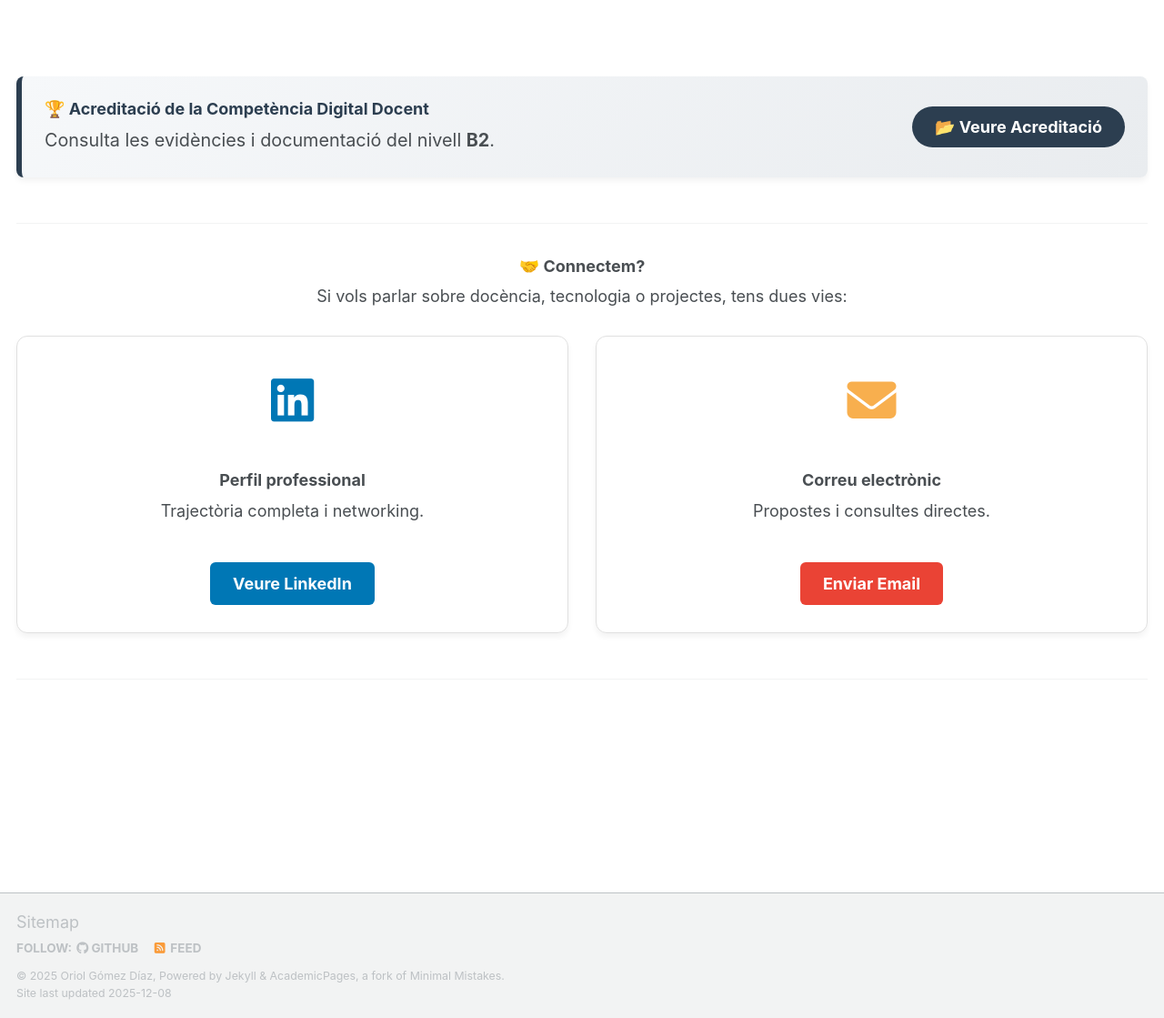
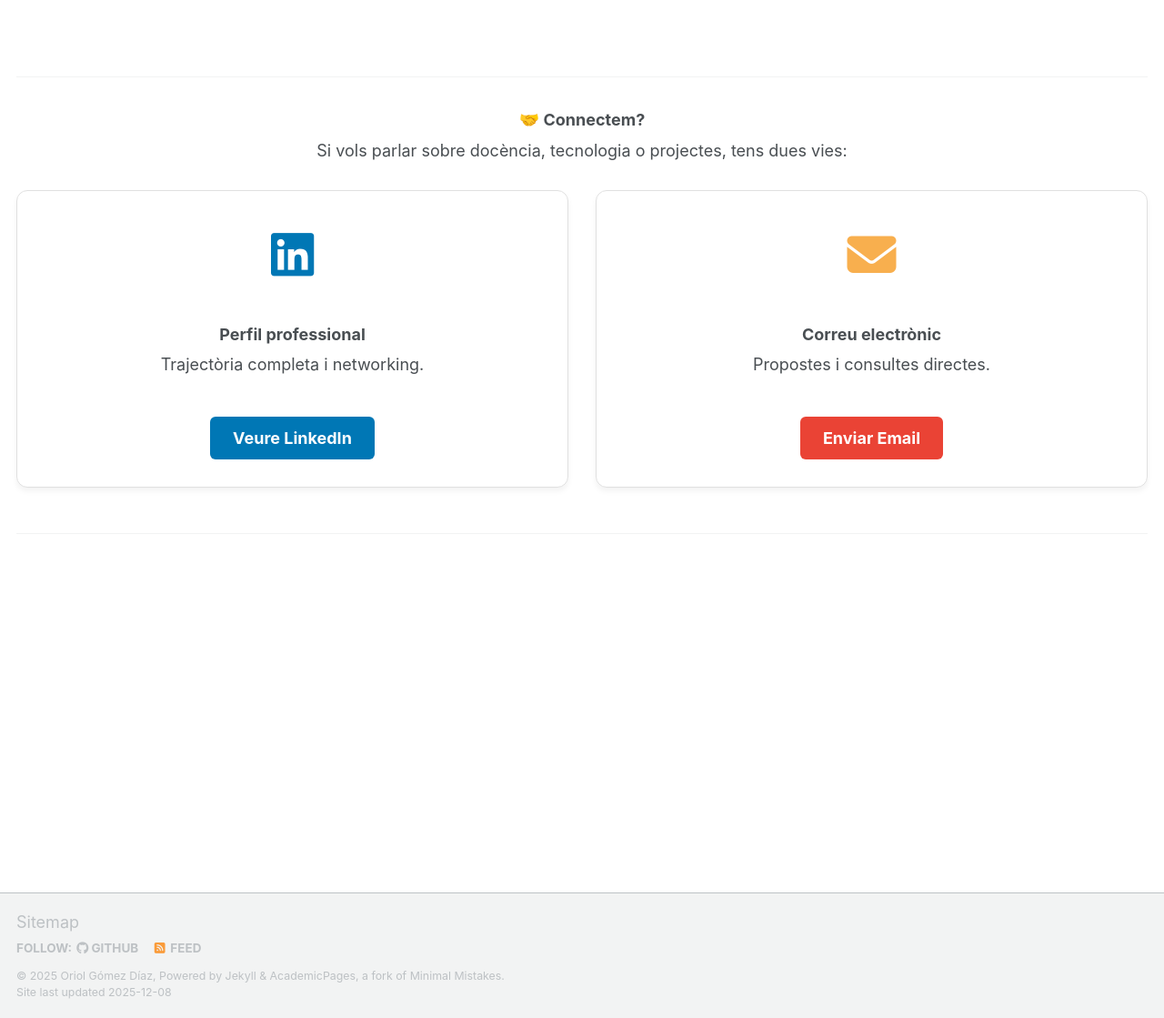
Before and after one commit to oriolgomezdiaz/oriolgomezdiaz.github.io, a Jekyll site: the page built from _pages/Altres/contacte.md, in a window 1280 px wide and 1358 px high. Shown: the part 239-1358 px from the top of the window at 91% size. Built offline with Jekyll 4.4.1, drawn with Linux system fonts in a browser that asks for light colours; a script that is not in the unit is left out.

Commit message:
fora acreditacio digital

```diff
--- a/_pages/Altres/contacte.md
+++ b/_pages/Altres/contacte.md
@@ -102,16 +102,6 @@ header:
 
 <br>
 
-<div class="cdd-banner">
-  <div class="cdd-text">
-    <h3>🏆 Acreditació de la Competència Digital Docent</h3>
-    <p>Consulta les evidències i documentació del nivell <strong>B2</strong>.</p>
-  </div>
-  <div>
-    <a href="/cdd/" class="cdd-btn">📂 Veure Acreditació</a>
-  </div>
-</div>
-
 ---
 
 <div style="text-align: center; margin-bottom: 30px;">
```
